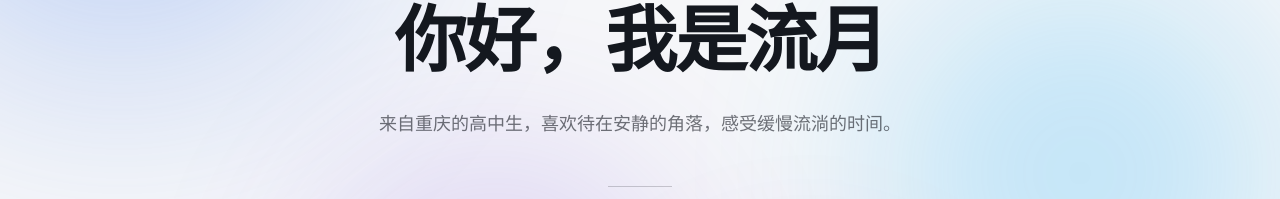
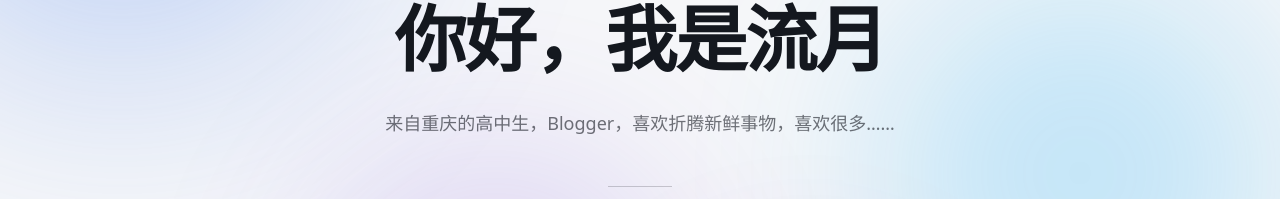
Before and after one commit to Sitrmoo/sitrmoo.com, a Next.js app: page /about in a window 1280 px wide. Shown: the part 294-493 px from the top of the page. Built offline with nearby package versions, Linux system fonts and the light colour scheme.

Commit message:
feat:update about page

```diff
--- a/components/about/about-hero.tsx
+++ b/components/about/about-hero.tsx
@@ -20,7 +20,7 @@ export function AboutHero() {
 
         <ScrollReveal direction="up" delay={300}>
           <p className="mx-auto mt-8 max-w-2xl text-pretty text-lg leading-relaxed text-foreground/60">
-            {"来自重庆的高中生，喜欢待在安静的角落，感受缓慢流淌的时间。"}
+            {"来自重庆的高中生，Blogger，喜欢折腾新鲜事物，喜欢很多……"}
           </p>
         </ScrollReveal>
 
```
